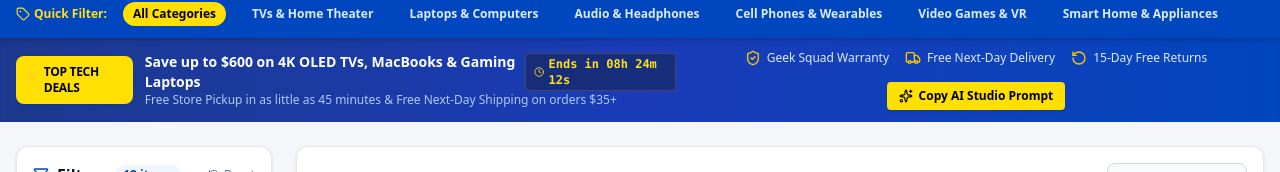
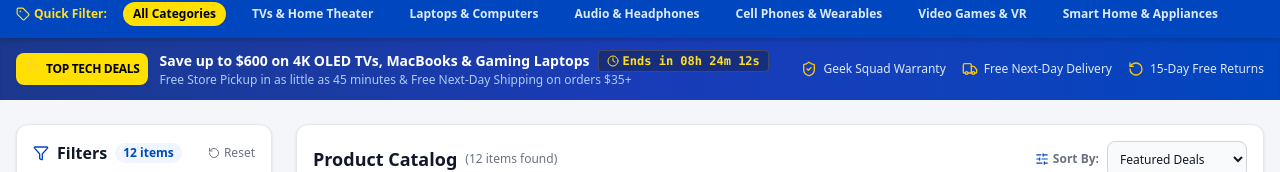
Before and after one commit to TGDJ-demo/tgretaildemo, a React (Vite) app: page / in a window 1280 px wide. Shown: the part 121-293 px from the top of the page. Built offline with nearby package versions, Linux system fonts and the light colour scheme.

Commit message:
prompt button removal2

```diff
--- a/src/components/DealsBanner.tsx
+++ b/src/components/DealsBanner.tsx
@@ -2,7 +2,6 @@ import React from 'react';
 import { Flame, Clock, ShieldCheck, Truck, RotateCcw, Sparkles } from 'lucide-react';
 
 interface DealsBannerProps {
-  onOpenPromptStudio: () => void;
   isDark?: boolean;
 }
 
@@ -67,20 +66,6 @@ export const DealsBanner: React.FC<DealsBannerProps> = ({ onOpenPromptStudio, is
             <RotateCcw className={`w-4 h-4 ${isDark ? 'text-teal-400' : 'text-yellow-400'}`} />
             <span>15-Day Free Returns</span>
           </div>
-
-          <button
-            id="banner-prompt-generator-btn"
-            onClick={onOpenPromptStudio}
-            data-testid="banner-prompt-generator-btn"
-            className={`text-xs font-black px-3 py-1.5 rounded flex items-center gap-1.5 transition-transform hover:scale-105 active:scale-95 shadow-sm ${
-              isDark
-                ? 'bg-gradient-to-r from-teal-400 to-cyan-400 text-black shadow-[0_0_12px_rgba(0,245,212,0.5)]'
-                : 'bg-[#ffe000] hover:bg-yellow-300 text-black'
-            }`}
-          >
-            <Sparkles className="w-3.5 h-3.5 text-black" />
-            <span>Copy AI Studio Prompt</span>
-          </button>
         </div>
       </div>
     </div>
```
